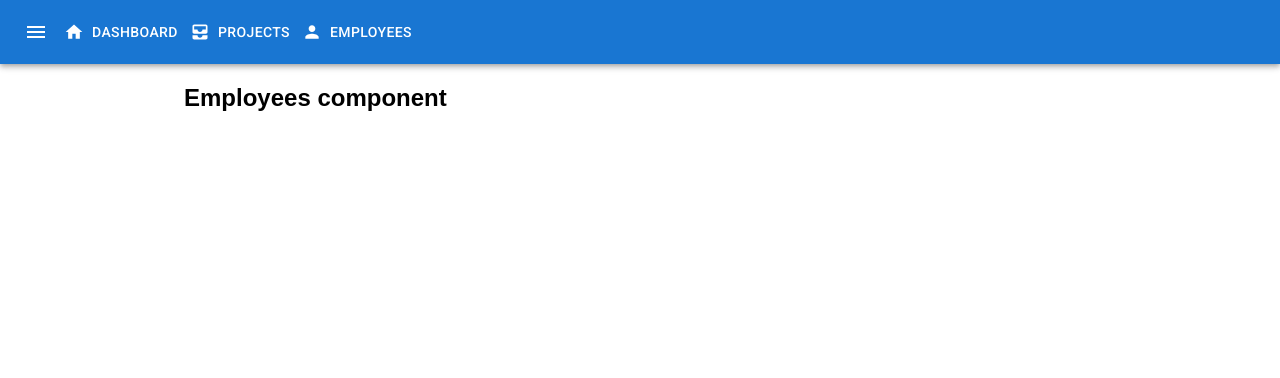
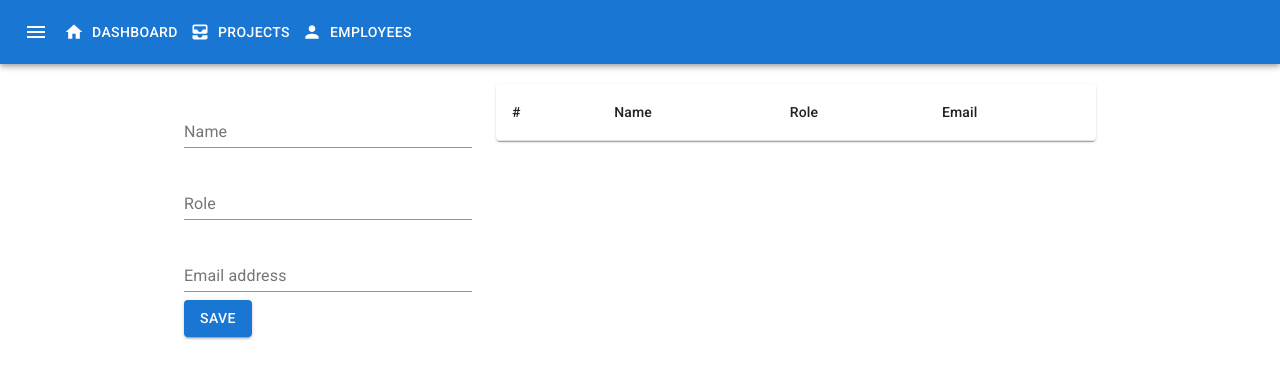
Before and after one commit to webseb00/React-Management-App, a React (Create React App) app: page /employees in a window 1280 px wide. Shown: the top 378 px of the page. Built offline with nearby package versions, Linux system fonts and the light colour scheme.

Commit message:
Create employees component

```diff
--- a/src/components/AddProject.js
+++ b/src/components/AddProject.js
@@ -59,17 +59,30 @@ export default function AddProject() {
     }
 
     dispatch({ type: 'ADD_PROJECT', payload: data });
-
+    // show alert message after adding project
     alertDispatch({
       type: 'SHOW_ALERT',
       payload: {
         active: true,
         message: 'Project was added sucessfully!',
-        variant: 'filled',
+        variant: 'outlined',
         severity: 'success'
       }
     });
+    // remove alert message after 6 seconds
+    setTimeout(() => {
+      alertDispatch({
+        type: 'REMOVE_ALERT',
+        payload: {
+          active: false,
+          message: '',
+          variant: '',
+          severity: ''
+        }
+      });
+    }, 6000);
 
+    history.goBack();
   }
 
   const handleChange = e => {
@@ -162,7 +175,6 @@ export default function AddProject() {
             color="primary"
             type="submit"
             disabled={false}
-            onClick={() => history.goBack()}
           >
             Save
           </Button>
--- a/src/components/AlertBar.js
+++ b/src/components/AlertBar.js
@@ -1,9 +1,13 @@
 import React from 'react';
 import Alert from '@material-ui/lab/Alert';
 
-export default function AlertBar({ message, type, variant }) {
+export default function AlertBar({ message, severity, variant }) {
   return (
-    <Alert severity={type} variant={variant}>
+    <Alert
+      className='alert-bar'
+      severity={severity}
+      variant={variant}
+    >
       {message}
     </Alert>
   )
--- a/src/components/EditProject.js
+++ b/src/components/EditProject.js
@@ -8,6 +8,7 @@ import Switch from '@material-ui/core/Switch';
 import Button from '@material-ui/core/Button';
 import FormControlLabel from '@material-ui/core/FormControlLabel';
 import { makeStyles } from '@material-ui/core/styles';
+import { AlertContext } from '../context/AlertContext';
 
 const useStyles = makeStyles((theme) => ({
   root: {
@@ -29,7 +30,10 @@ const useStyles = makeStyles((theme) => ({
 
 export default function EditProject(props) {
   const { id } = useParams();
+  // project context
   const [state, dispatch] = useContext(ProjectContext);
+  // alert context
+  const [alertState, alertDispatch] = useContext(AlertContext);
 
   useEffect(() => {
     const { projects } = state;
@@ -73,6 +77,30 @@ export default function EditProject(props) {
     }
 
     dispatch({ type: 'EDIT_PROJECT', payload: { ...newData, id} });
+    // show alert message after adding project
+    alertDispatch({
+      type: 'SHOW_ALERT',
+      payload: {
+        active: true,
+        message: 'Project was updated sucessfully!',
+        variant: 'outlined',
+        severity: 'info'
+      }
+    });
+    // remove alert message after 6 seconds
+    setTimeout(() => {
+      alertDispatch({
+        type: 'REMOVE_ALERT',
+        payload: {
+          active: false,
+          message: '',
+          variant: '',
+          severity: ''
+        }
+      });
+    }, 6000);
+
+    history.goBack();
   }
 
   const handleChange = e => {
--- a/src/components/Employees.js
+++ b/src/components/Employees.js
@@ -1,5 +1,86 @@
-import React from 'react';
+import React, { useContext, useState } from 'react';
+import { ProjectContext } from '../context/ProjectContext';
+import EmployeesList from './EmployeesList';
+import Grid from '@material-ui/core/Grid';
+import TextField from '@material-ui/core/TextField';
+import Button from '@material-ui/core/Button';
+import { v4 as uuidv4 } from 'uuid';
 
 export default function Employees() {
-  return <h2>Employees component</h2>;
+  const [state, dispatch] = useContext(ProjectContext);
+  const { workers } = state;
+
+  const [field, setField] = useState({
+    name: '',
+    role: '',
+    email_address: ''
+  });
+
+  const handleChange = e => {
+    setField({
+      ...field,
+      [e.target.name]: e.target.value
+    });
+  }
+
+  const handleSubmit = e => {
+    e.preventDefault();
+    // dispatch and save worker in local storage
+    dispatch({ type: 'ADD_WORKER', payload: { ...field, id: uuidv4() } });
+    // reset inputs
+    setField({
+      name: '',
+      role: '',
+      email_address: ''
+    });
+  }
+
+  return (
+      <>
+      <Grid container spacing={3}>
+        <Grid item xs={12} sm={4}>
+          <form onSubmit={handleSubmit}>
+            <TextField
+              id="standard-full-width"
+              label="Name"
+              name="name"
+              value={field.name}
+              onChange={handleChange}
+              fullWidth
+              margin="normal"
+            />
+            <TextField
+              id="standard-full-width"
+              label="Role"
+              name="role"
+              value={field.role}
+              onChange={handleChange}
+              fullWidth
+              margin="normal"
+            />
+            <TextField
+              type="email"
+              id="standard-full-width"
+              label="Email address"
+              name="email_address"
+              value={field.email_address}
+              onChange={handleChange}
+              fullWidth
+              margin="normal"
+            />
+            <Button
+              variant="contained"
+              color="primary"
+              type="submit"
+            >
+              Save
+            </Button>
+          </form>
+        </Grid>
+        <Grid item xs={12} sm={8}>
+          <EmployeesList />
+        </Grid>
+      </Grid>
+      </>
+    )
 }
--- /dev/null
+++ b/src/components/EmployeesList.js
@@ -0,0 +1,48 @@
+import React, { useContext } from 'react';
+import { ProjectContext } from '../context/ProjectContext';
+import Table from '@material-ui/core/Table';
+import TableBody from '@material-ui/core/TableBody';
+import TableCell from '@material-ui/core/TableCell';
+import TableContainer from '@material-ui/core/TableContainer';
+import TableHead from '@material-ui/core/TableHead';
+import TableRow from '@material-ui/core/TableRow';
+import Paper from '@material-ui/core/Paper';
+import IconButton from '@material-ui/core/IconButton';
+import DeleteIcon from '@material-ui/icons/Delete';
+
+export default function EmployeesList() {
+  const [state, dispatch] = useContext(ProjectContext);
+  const { workers } = state;
+  console.log(workers);
+  return (
+    <TableContainer component={Paper}>
+      <Table aria-label="simple table">
+        <TableHead>
+          <TableRow>
+            <TableCell>#</TableCell>
+            <TableCell>Name</TableCell>
+            <TableCell>Role</TableCell>
+            <TableCell>Email</TableCell>
+          </TableRow>
+        </TableHead>
+        <TableBody>
+          {workers.map((row, index) => (
+            <TableRow key={row.id} >
+              <TableCell>{index + 1}</TableCell>
+              <TableCell component="th" scope="row">
+                {row.name}
+              </TableCell>
+              <TableCell>{row.role}</TableCell>
+              <TableCell>{row.email_address}</TableCell>
+              <TableCell>
+                <IconButton>
+                  <DeleteIcon aria-label="delete" />
+                </IconButton>
+              </TableCell>
+            </TableRow>
+          ))}
+        </TableBody>
+      </Table>
+    </TableContainer>
+  )
+}
--- a/src/components/Project.js
+++ b/src/components/Project.js
@@ -10,7 +10,6 @@ import { Link } from 'react-router-dom';
 import ProjectItem from './ProjectItem';
 import ProjectDetails from './ProjectDetails';
 import TextField from '@material-ui/core/TextField';
-import AlertBar from './AlertBar';
 import { AlertContext } from '../context/AlertContext';
 
 export default function Project() {
@@ -35,28 +34,45 @@ export default function Project() {
   const getProjectItems = () => {
     const { projects } = state;
     return projects.map((el, index) => <ProjectItem
-                                      getProjectID={getProjectItemID}
-                                      key={el.id}
-                                      id={el.id}
-                                      index={index}
-                                      {...el}
+                                        getProjectID={getProjectItemID}
+                                        key={el.id}
+                                        id={el.id}
+                                        index={index}
+                                        {...el}
                                       /> );
   }
 
   const removeSelectedProject = id => {
+
+    const confirm = window.confirm('Are you sure? Your project will not be available anymore.');
+    if(!confirm) { return false; };
+    //  if confirm variable is true, remove project from local storage
     dispatch({
       type: 'REMOVE_PROJECT',
       payload: { id }
     });
+    // show alert message after adding project
     alertDispatch({
       type: 'SHOW_ALERT',
       payload: {
         active: true,
         message: 'Project was removed sucessfully!',
-        variant: 'filled',
-        severity: 'warning'
+        variant: 'outlined',
+        severity: 'error'
       }
     });
+    // remove alert message after 6 seconds
+    setTimeout(() => {
+      alertDispatch({
+        type: 'REMOVE_ALERT',
+        payload: {
+          active: false,
+          message: '',
+          variant: '',
+          severity: ''
+        }
+      });
+    }, 6000);
   }
 
   return (
--- a/src/context/AlertContext.js
+++ b/src/context/AlertContext.js
@@ -13,17 +13,11 @@ const reducer = (alertState, action) => {
   switch(action.type) {
     case 'SHOW_ALERT':
       return {
-        active: action.payload.active,
-        message: action.payload.message,
-        variant: action.payload.variant,
-        severity: action.payload.severity
+        ...action.payload
       };
     case 'REMOVE_ALERT':
       return {
-        active: false,
-        message: '',
-        variant: '',
-        severity: ''
+        ...action.payload
       };
     default:
       return initialState;
@@ -33,13 +27,6 @@ const reducer = (alertState, action) => {
 export const AlertContextProvider = props => {
   const [alertState, alertDispatch] = useReducer(reducer, initialState);
 
-  useEffect(() => {
-    console.log(alertState);
-    setTimeout(() => alertDispatch({
-      type: 'REMOVE_ALERT'
-    }), 6000);
-  }, [alertState]);
-
   return (
     <AlertContext.Provider value={[alertState, alertDispatch]}>
       {props.children}
--- a/src/context/ProjectContext.js
+++ b/src/context/ProjectContext.js
@@ -1,7 +1,8 @@
 import React, { useReducer, useEffect, createContext } from 'react';
 
 const initialState = {
-  projects: localStorage.getItem('projects') ? JSON.parse(localStorage.getItem('projects')) : []
+  projects: localStorage.getItem('projects') ? JSON.parse(localStorage.getItem('projects')) : [],
+  workers: localStorage.getItem('workers') ? JSON.parse(localStorage.getItem('workers')) : []
 };
 
 export const ProjectContext = createContext(initialState);
@@ -9,13 +10,18 @@ export const ProjectContext = createContext(initialState);
 const reducer = (state, action) => {
   switch(action.type) {
     case 'ADD_PROJECT':
-      return { projects: [...state.projects, action.payload] }
+      return { ...state, projects: [...state.projects, action.payload] }
     case 'EDIT_PROJECT':
       const editProjects = state.projects.filter(el => el.id !== action.payload.id);
-      return { projects: [...editProjects, action.payload] }
+      return { ...state, projects: [...editProjects, action.payload] }
     case 'REMOVE_PROJECT':
-      const removeProjects = state.projects.filter(el => el.id !== action.payload.id);
-      return { projects: [...removeProjects] }
+      const remainedProjects = state.projects.filter(el => el.id !== action.payload.id);
+      return { ...state, projects: [...remainedProjects] }
+    case 'ADD_WORKER':
+      return { ...state, workers: [...state.workers, action.payload] }
+    case 'REMOVE_WORKER':
+      const remainedWorkers = state.workers.filter(el => el.id !== action.payload.id);
+      return { ...state, workers: [...remainedWorkers] }
     default:
       return initialState;
   }
@@ -23,11 +29,12 @@ const reducer = (state, action) => {
 
 export const ProjectContextProvider = props => {
   const [state, dispatch] = useReducer(reducer, initialState);
-  const { projects } = state;
+  const { projects, workers } = state;
 
   useEffect(() => {
     localStorage.setItem('projects', JSON.stringify(projects));
-  }, [projects]);
+    localStorage.setItem('workers', JSON.stringify(workers));
+  });
 
   return (
     <ProjectContext.Provider value={[state, dispatch]}>
```
Also changed, not shown: src/App.js (+3 -6 lines).
